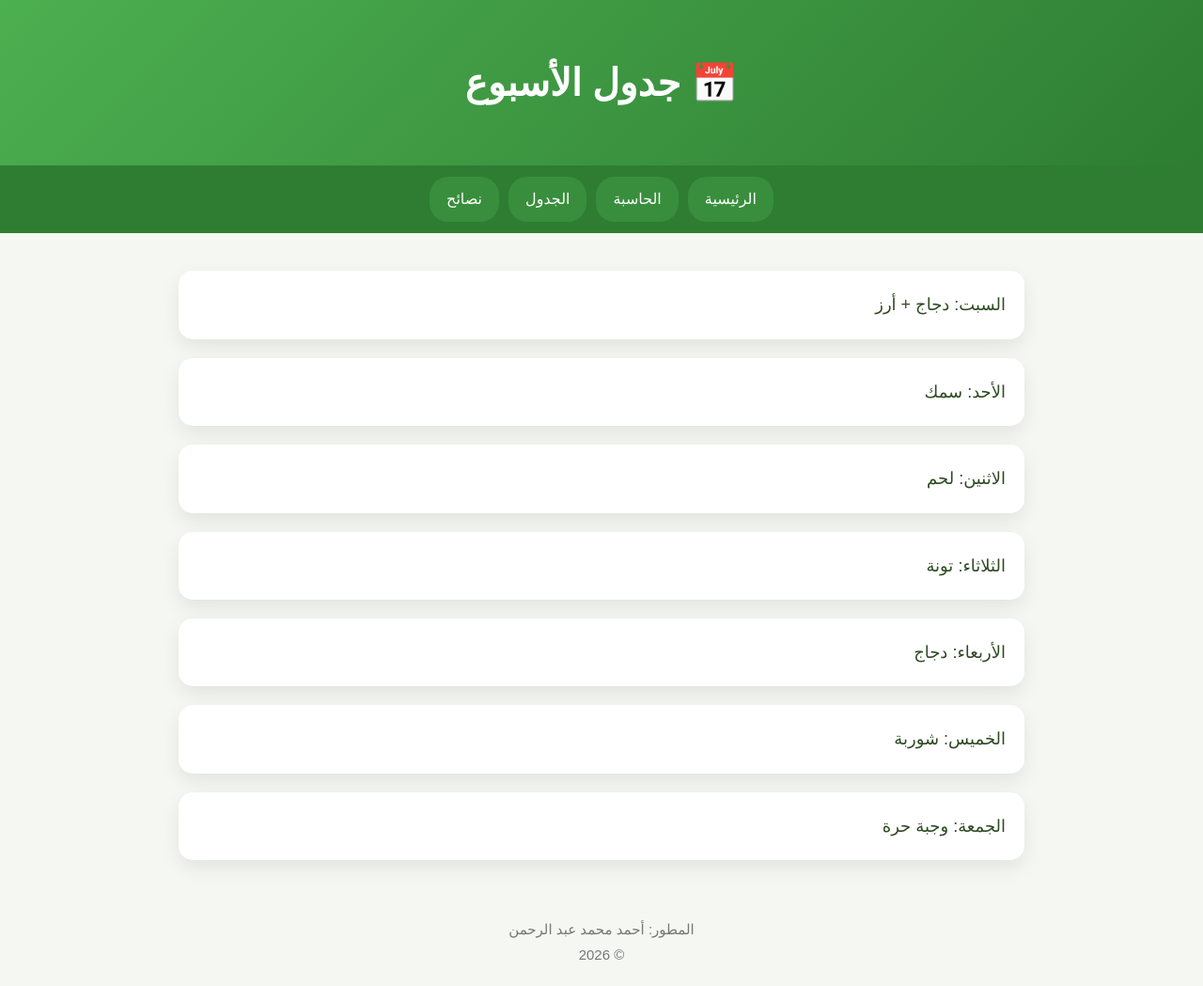
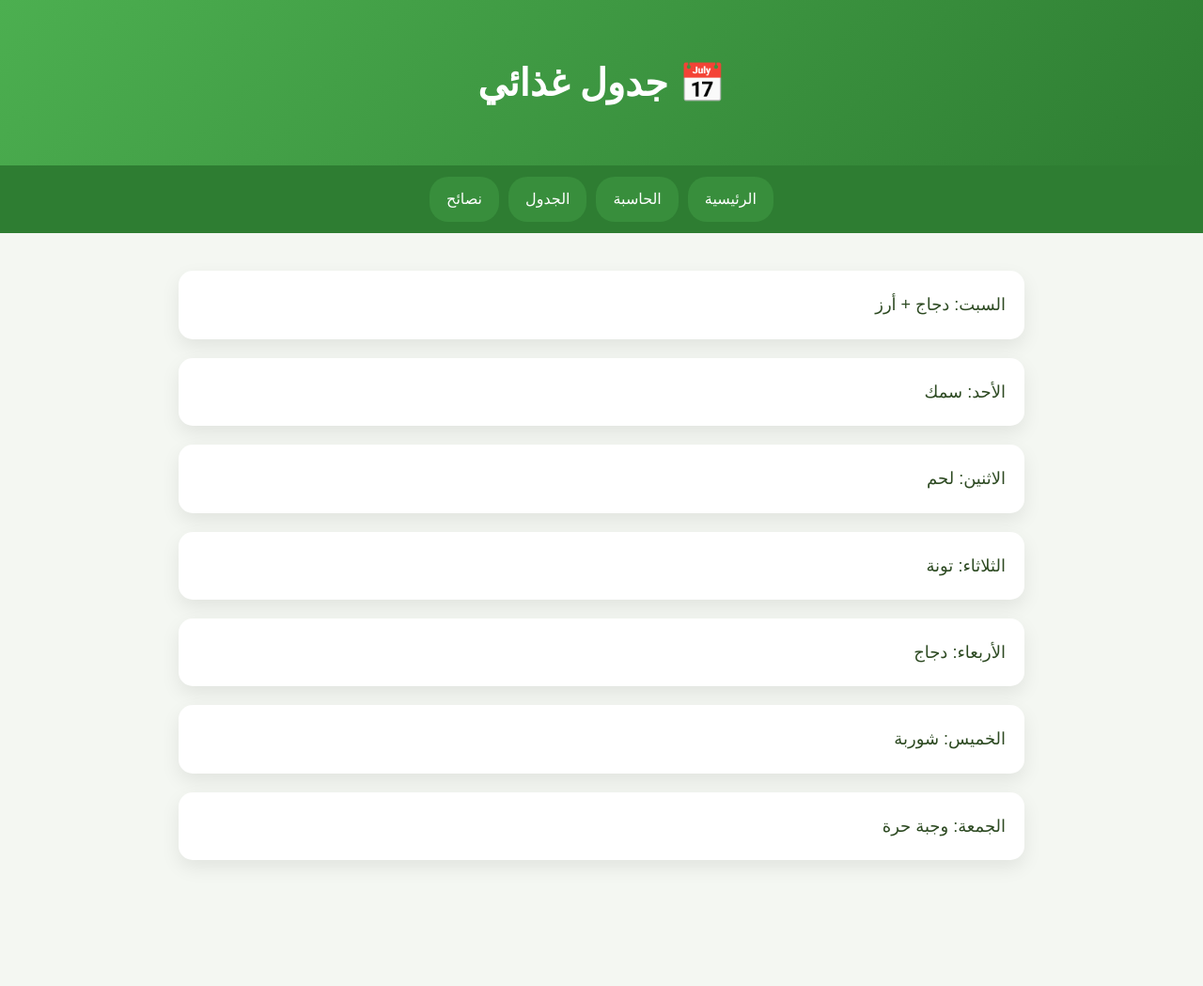
Before and after one commit to Dev-ahmedsiii/healthy-life-ahmed, a website: page public/plan.html in a window 1280 px wide. Shown: the whole page at 94% size. After the commit the page ends 955 px from the top, so only its background shows below. Drawn offline with Linux system fonts and the light colour scheme.

Commit message:
Update plan.html

```diff
--- a/public/plan.html
+++ b/public/plan.html
@@ -2,22 +2,23 @@
 <html lang="ar" dir="rtl">
 <head>
 <meta charset="UTF-8">
-<title>الجدول الأسبوعي</title>
+<meta name="viewport" content="width=device-width, initial-scale=1.0">
+<title>الجدول</title>
 <link rel="stylesheet" href="style.css">
 </head>
+
 <body>
 
-<header><h1>📅 جدول الأسبوع</h1></header>
+<header><h1>📅 جدول غذائي</h1></header>
 
 <nav>
-<a href="/">الرئيسية</a>
+<a href="home.html">الرئيسية</a>
 <a href="calculator.html">الحاسبة</a>
 <a href="plan.html">الجدول</a>
 <a href="tips.html">نصائح</a>
 </nav>
 
 <div class="container">
-
 <div class="card">السبت: دجاج + أرز</div>
 <div class="card">الأحد: سمك</div>
 <div class="card">الاثنين: لحم</div>
@@ -25,12 +26,6 @@
 <div class="card">الأربعاء: دجاج</div>
 <div class="card">الخميس: شوربة</div>
 <div class="card">الجمعة: وجبة حرة</div>
-
-</div>
-
-<div class="footer">
-<span class="dev">المطور: أحمد محمد عبد الرحمن</span><br>
-© 2026
 </div>
 
 </body>
```
